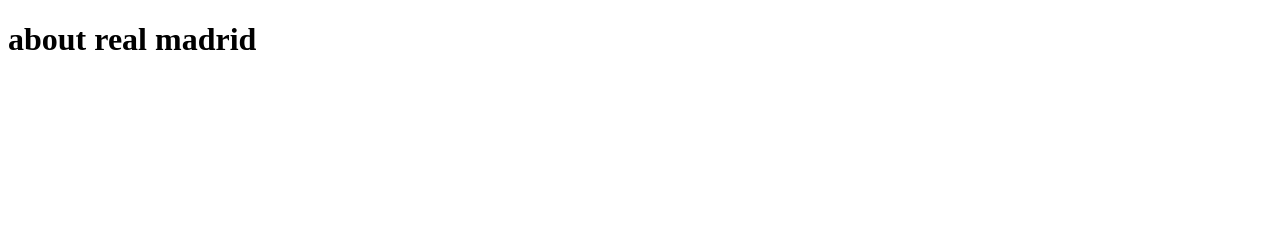
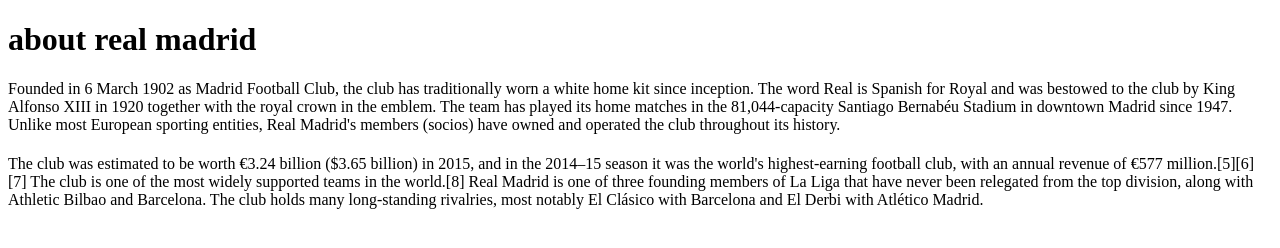
Before and after one commit to Xbuster/realMadrid, a plain HTML site: page index.html in a window 1280 px wide. Drawn offline with Linux system fonts and the light colour scheme.

Commit message:
seperated divs

```diff
--- a/index.html
+++ b/index.html
@@ -7,7 +7,7 @@
 <div class="general">
 <h1>about real madrid</h1>
 
-<p></p>
+<p>Founded in 6 March 1902 as Madrid Football Club, the club has traditionally worn a white home kit since inception. The word Real is Spanish for Royal and was bestowed to the club by King Alfonso XIII in 1920 together with the royal crown in the emblem. The team has played its home matches in the 81,044-capacity Santiago Bernabéu Stadium in downtown Madrid since 1947. Unlike most European sporting entities, Real Madrid's members (socios) have owned and operated the club throughout its history.</p>
 
 </div>
 
@@ -15,7 +15,7 @@
 
 <h1></h1>
 
-<p></p>
+<p>The club was estimated to be worth €3.24 billion ($3.65 billion) in 2015, and in the 2014–15 season it was the world's highest-earning football club, with an annual revenue of €577 million.[5][6][7] The club is one of the most widely supported teams in the world.[8] Real Madrid is one of three founding members of La Liga that have never been relegated from the top division, along with Athletic Bilbao and Barcelona. The club holds many long-standing rivalries, most notably El Clásico with Barcelona and El Derbi with Atlético Madrid.</p>
 
 </div>
 
```
